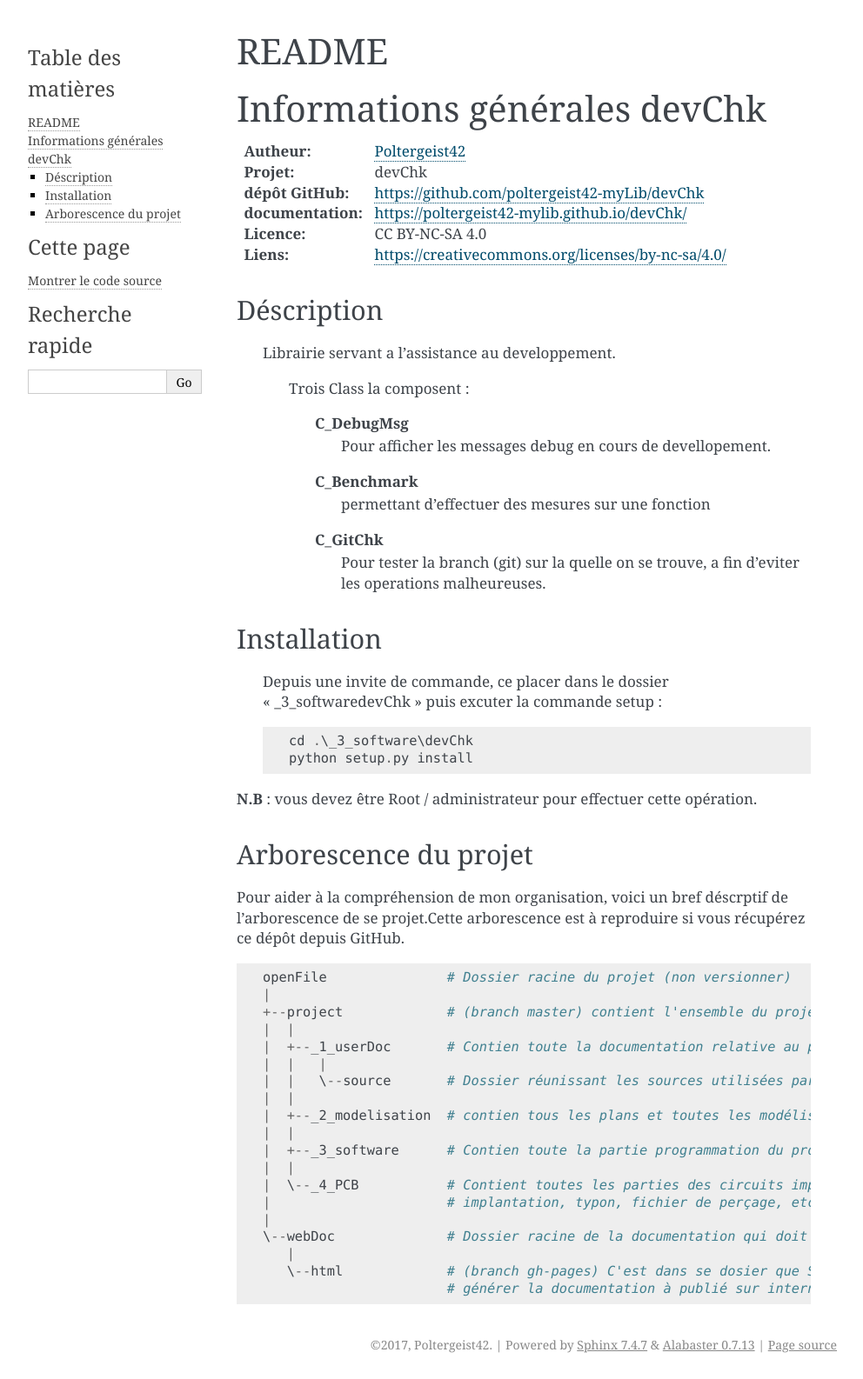
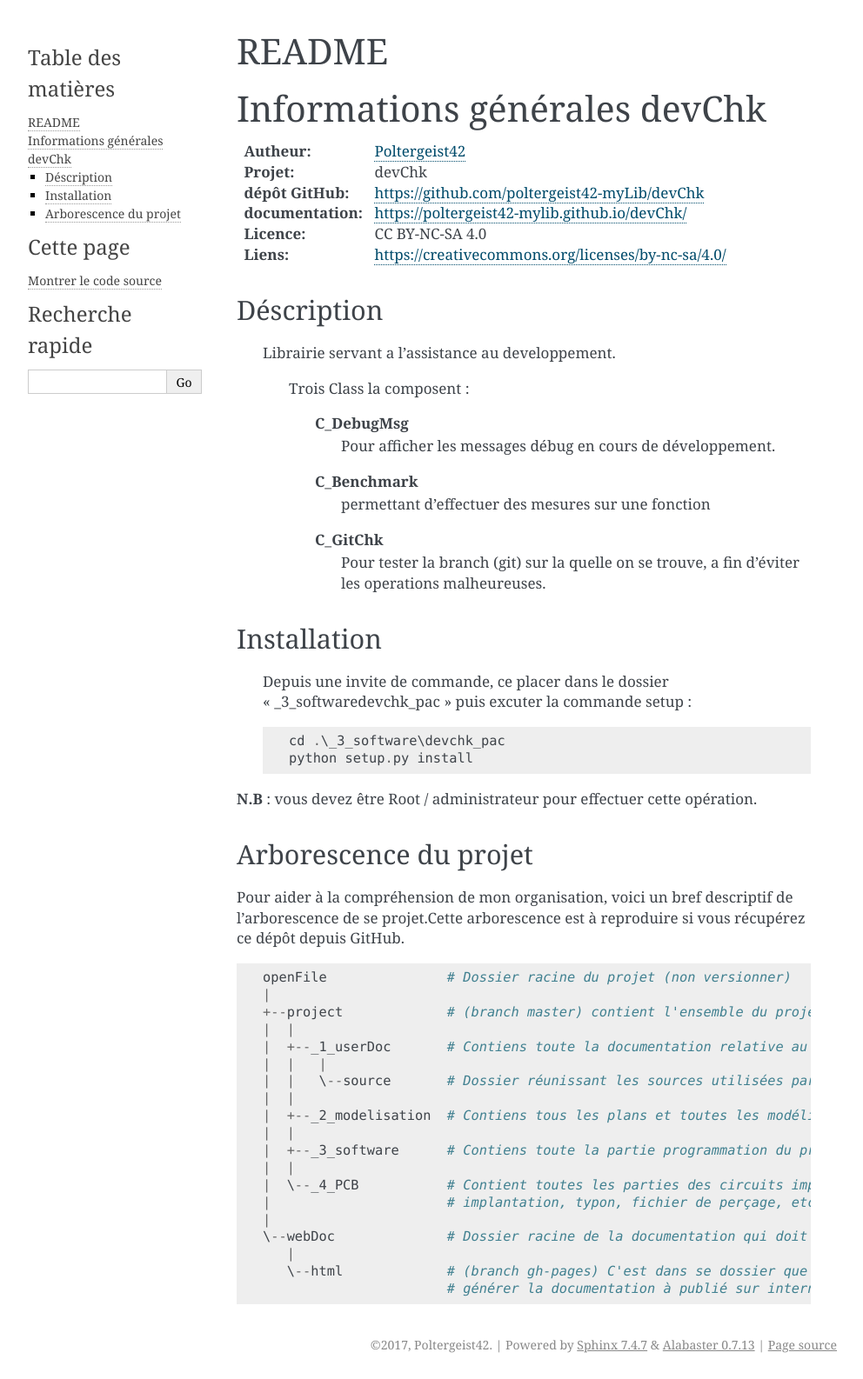
Before and after one commit to poltergeist42-myLib/devChk, a Sphinx documentation site: the page built from _1_userDoc/source/includeMe.rst, in a window 1280 px wide. Shown: the whole page at 87% size, without its empty margins (148-1140 px from the left). Built offline with Sphinx 7.4.7, drawn with Linux system fonts in a browser that asks for light colours.

Commit message:
correction orthographique

```diff
--- a/README.rst
+++ b/README.rst
@@ -17,23 +17,23 @@ Déscription
     Trois Class la composent :
 
         **C_DebugMsg**
-            Pour afficher les messages debug en cours de devellopement.
+            Pour afficher les messages débug en cours de développement.
 
         **C_Benchmark**
             permettant d'effectuer des mesures sur une fonction
 
         **C_GitChk**
-            Pour tester la branch (git) sur la quelle on se trouve, a fin d'eviter
+            Pour tester la branch (git) sur la quelle on se trouve, a fin d’éviter
             les operations malheureuses.
 
 
 Installation
 ============
 
- Depuis une invite de commande, ce placer dans le dossier "_3_software\devChk" puis
+ Depuis une invite de commande, ce placer dans le dossier "_3_software\devchk_pac" puis
  excuter la commande setup : ::
 
-    cd .\_3_software\devChk
+    cd .\_3_software\devchk_pac
     python setup.py install
 
 **N.B** : vous devez être Root / administrateur pour effectuer cette opération.
@@ -41,7 +41,7 @@ Installation
 Arborescence du projet
 ======================
 
-Pour aider à la compréhension de mon organisation, voici un bref déscrptif de
+Pour aider à la compréhension de mon organisation, voici un bref descriptif de
 l'arborescence de se projet.Cette arborescence est à reproduire si vous récupérez ce dépôt
 depuis GitHub. ::
 
@@ -49,18 +49,18 @@ depuis GitHub. ::
 	|
 	+--project             # (branch master) contient l'ensemble du projet en lui même
 	|  |
-	|  +--_1_userDoc       # Contien toute la documentation relative au projet
+	|  +--_1_userDoc       # Contiens toute la documentation relative au projet
 	|  |   |
 	|  |   \--source       # Dossier réunissant les sources utilisées par Sphinx
 	|  |
-	|  +--_2_modelisation  # contien tous les plans et toutes les modélisations du projet
+	|  +--_2_modelisation  # Contiens tous les plans et toutes les modélisations du projet
 	|  |
-	|  +--_3_software      # Contien toute la partie programmation du projet
+	|  +--_3_software      # Contiens toute la partie programmation du projet
 	|  |
 	|  \--_4_PCB           # Contient toutes les parties des circuits imprimés (routage,
 	|                      # implantation, typon, fichier de perçage, etc
 	|
 	\--webDoc              # Dossier racine de la documentation qui doit être publiée
 	   |
-	   \--html             # (branch gh-pages) C'est dans se dosier que Sphinx vat
+	   \--html             # (branch gh-pages) C'est dans se dossier que Sphinx va
 	                       # générer la documentation à publié sur internet
--- a/_1_userDoc/source/conf.py
+++ b/_1_userDoc/source/conf.py
@@ -20,7 +20,7 @@
 import os
 import sys
 sys.path.insert(0, os.path.abspath("../../"))
-sys.path.insert(0, os.path.abspath('../../_3_software/devChk'))
+sys.path.insert(0, os.path.abspath('../../_3_software/devchk_pac'))
 
 
 
```
Also changed, not shown: 4 other files.
